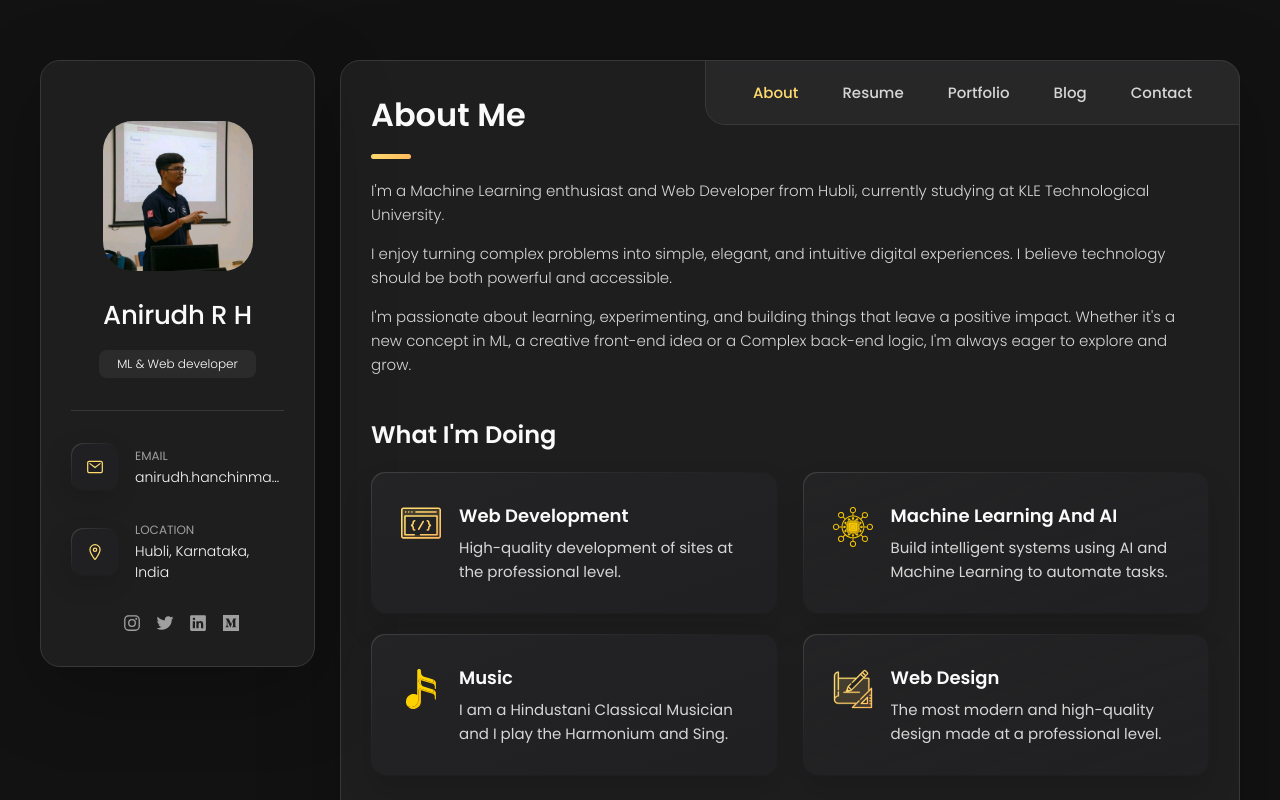
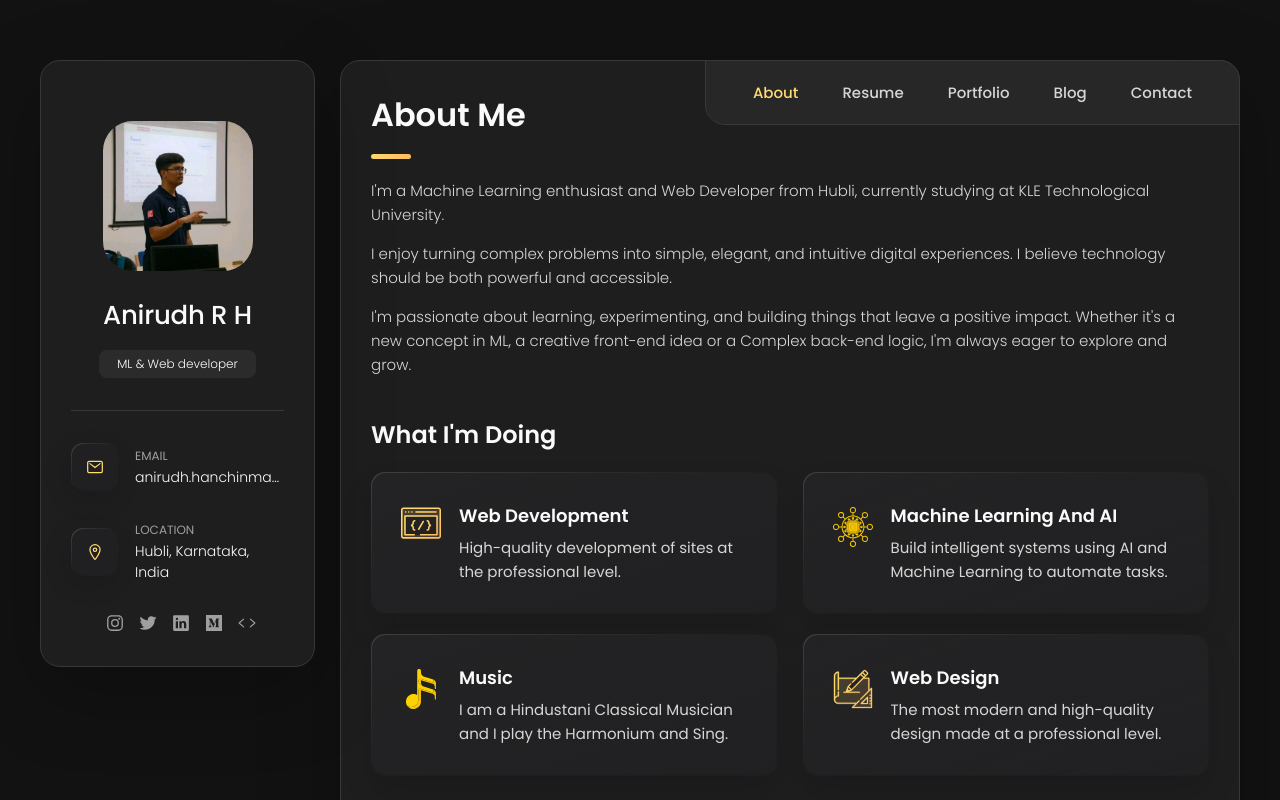
Before and after one commit to a9irudhh/anirudh-portfolio, a plain HTML site: page anirudh-portfolio/index.html in a window 1280 px wide. Shown: the top 800 px of the page. Drawn offline with nearby package versions, Linux system fonts and the light colour scheme.

Commit message:
added codeforces url

```diff
--- a/anirudh-portfolio/index.html
+++ b/anirudh-portfolio/index.html
@@ -149,6 +149,12 @@
           <li class="social-item">
             <a href="https://medium.com/@a9irudh" class="social-link">
               <ion-icon name="logo-medium"></ion-icon>
+            </a>
+          </li>
+
+          <li class="social-item">
+            <a href="https://codeforces.com/profile/a9irudh" class="social-link">
+              <ion-icon name="code-outline"></ion-icon>
             </a>
           </li>
 
```
